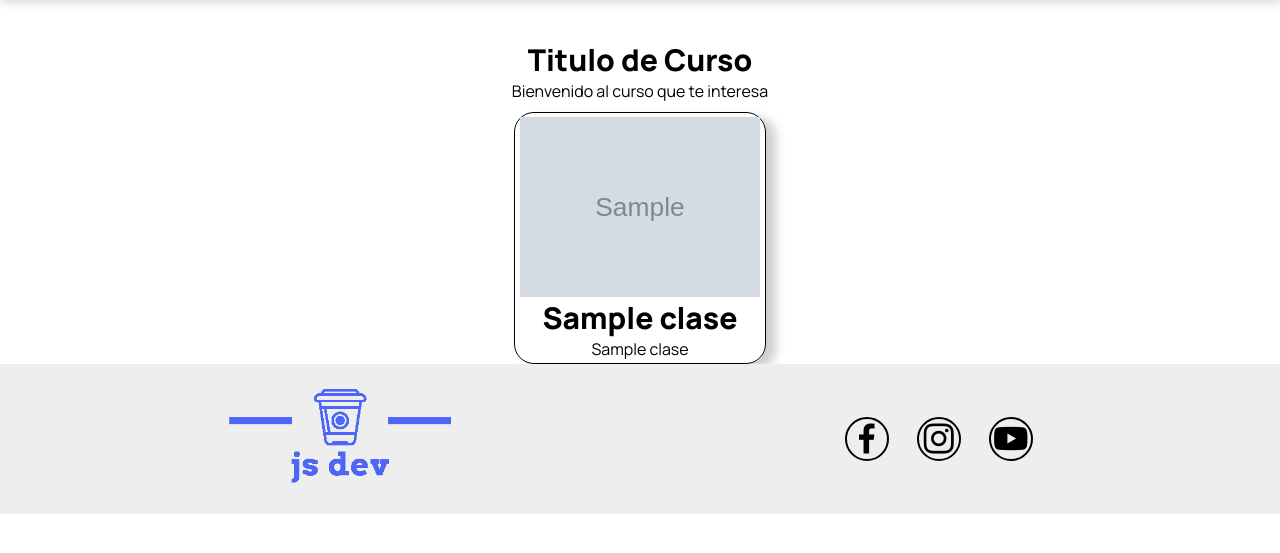
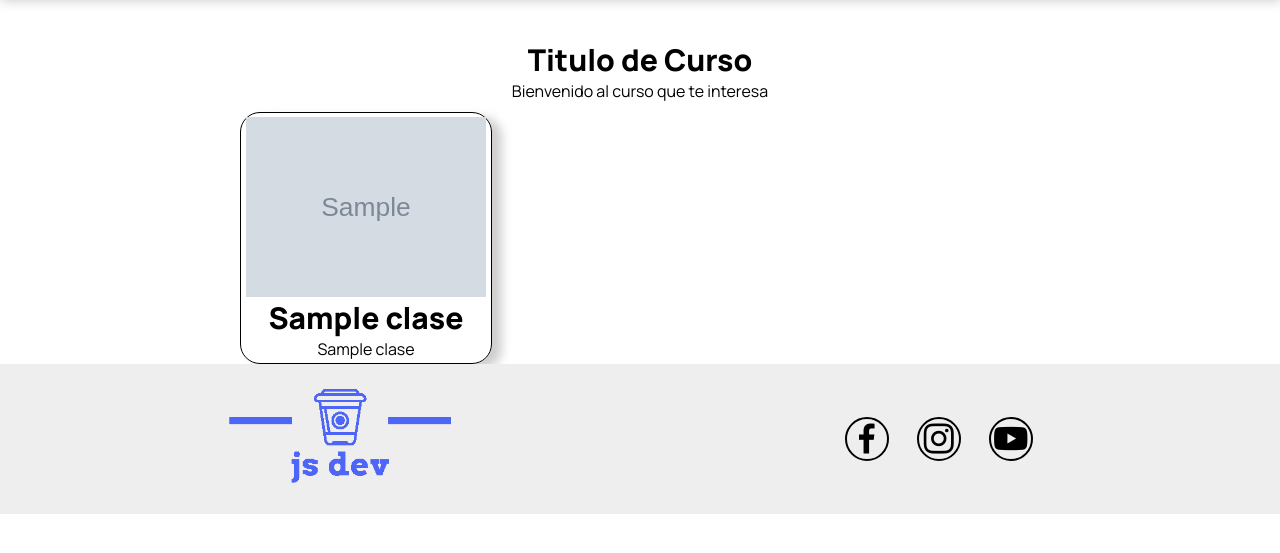
Before and after one commit to juliosantacruz/bimcapacitacion, a Django app: a page that uses templates/base/base.html in a window 1280 px wide. Shown: the part 81-634 px from the top of the page. Run offline with Django 4.2, Linux system fonts and the light colour scheme; tables that the repository leaves empty hold one stand-in row (values such as "Sample post"); grey boxes marked "Sample" are stand-in pictures; parts of the project's set-up code (start-up, migrations or seed data) failed here and were passed over; some libraries are stand-ins or nearby versions.

Commit message:
actualizacion de plataforma

```diff
--- a/static/css/style.css
+++ b/static/css/style.css
@@ -749,6 +749,14 @@ footer .redes-sociales .youtube:hover {
     width: 500px;
 }
 
+.claseList {
+    width: 800px;
+    display: flex;
+    flex-direction: row;
+    flex-wrap: wrap;
+    justify-content: space-between;
+}
+
 
 /* CLASES */
 
```
